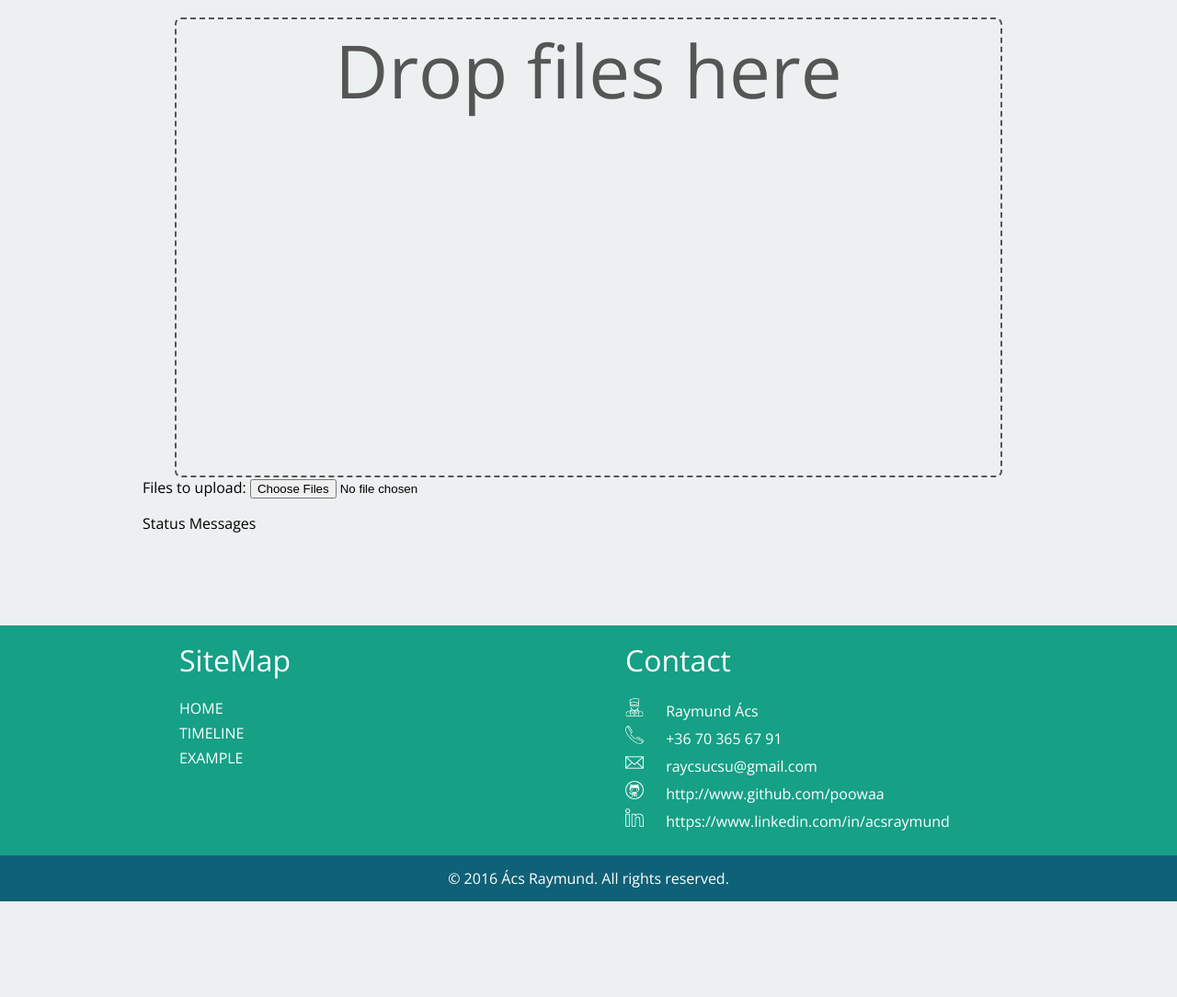
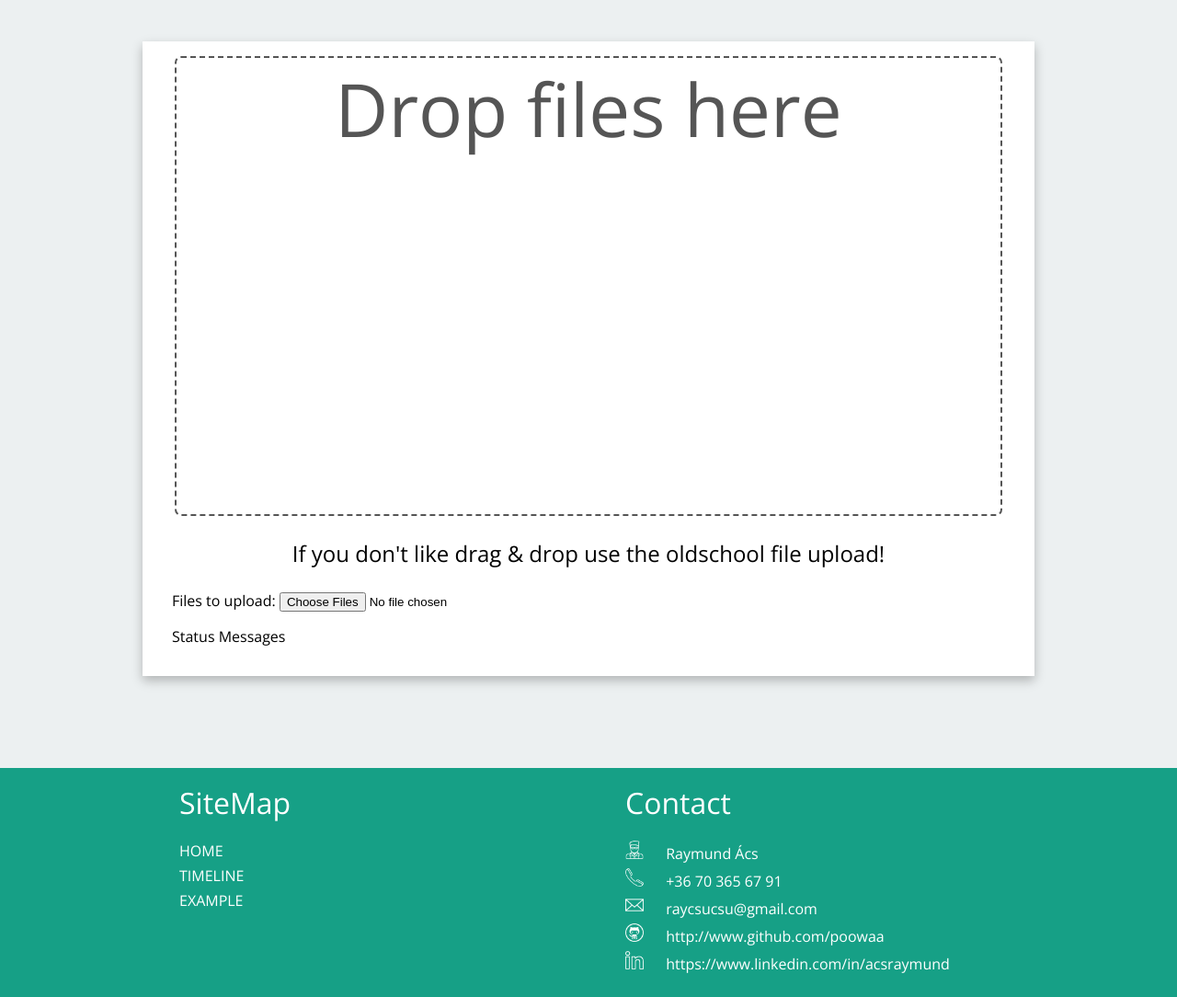
Before and after one commit to PoOwAa/introduction-django, a Django app: page /Example/ in a window 1280 px wide. Shown: the part 61-1145 px from the top of the page at 92% size. Before the commit the page ends 1041 px from the top, so only its background shows below. Run offline with Django 3.2, Linux system fonts and the light colour scheme.

Commit message:
Synchronize PyCharm with GitHub  Improved design in example.html

```diff
--- a/MySite/introduction/templates/introduction/example.html
+++ b/MySite/introduction/templates/introduction/example.html
@@ -2,23 +2,31 @@
 {% block title %}Example{% endblock %}
 {% block head %}{% load staticfiles%}{% endblock %}
 {% block content %}
-    <br />
+<div id="panel">
     <form id="upload" action="upload.php" method="POST" enctype="multipart/form-data">
 
         <div id="fileDrag" >
             Drop files here
         </div>
 
+
+        <p class="light" style="text-align: center; font-size: 1.5em;">
+            If you don't like drag & drop use the oldschool file upload!
+        </p>
         <label for="fileSelect">Files to upload:</label>
         <input type="file" id="fileSelect" name="fileSelect[]" multiple="multiple"/>
         <div id="submitButton">
             <button type="submit">Upload files</button>
+
         </div>
+
+
 
     </form>
 
     <div id="messages">
         <p>Status Messages</p>
     </div>
+</div>
 <script src="{% static 'introduction/js/dnd.js' %}"></script>
 {% endblock %}
```
Lines whose indentation alone changed are shown as unchanged.
